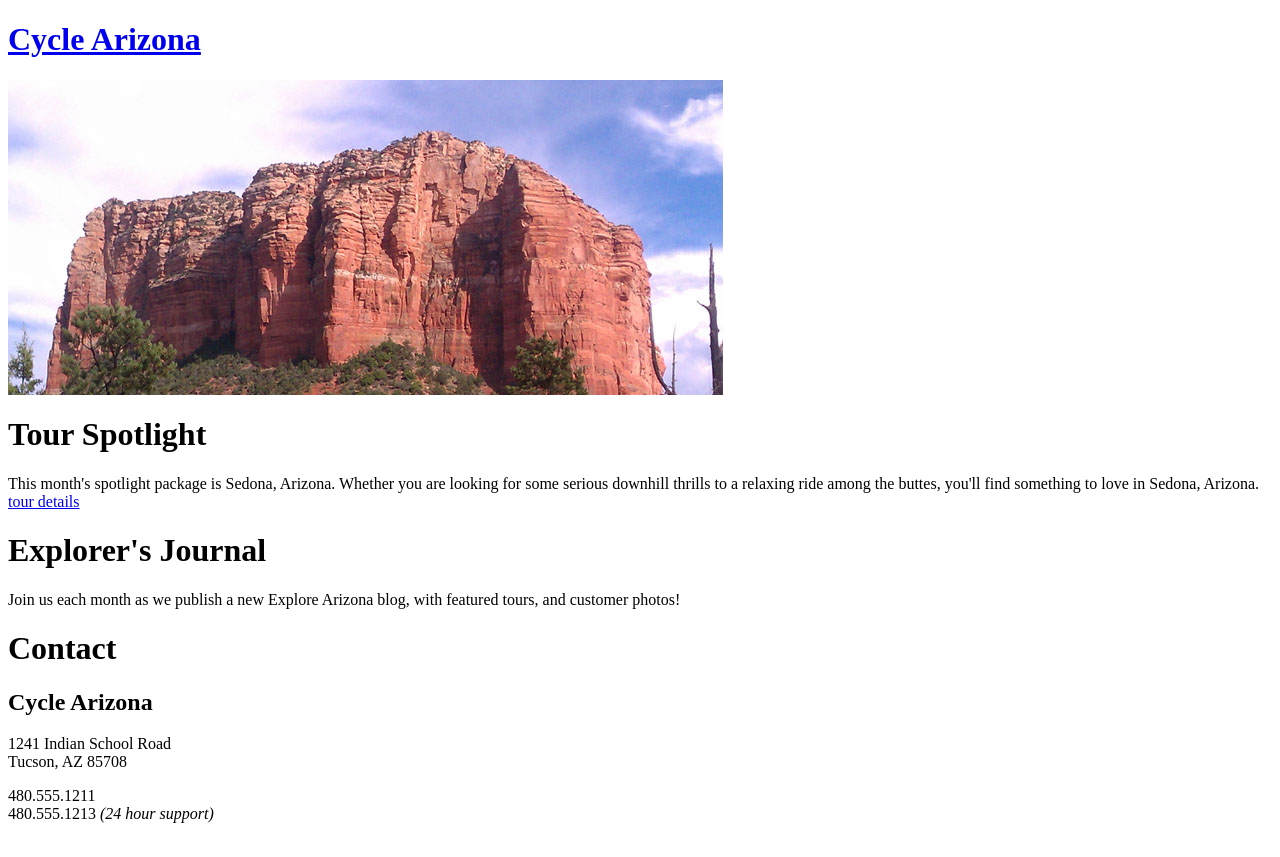
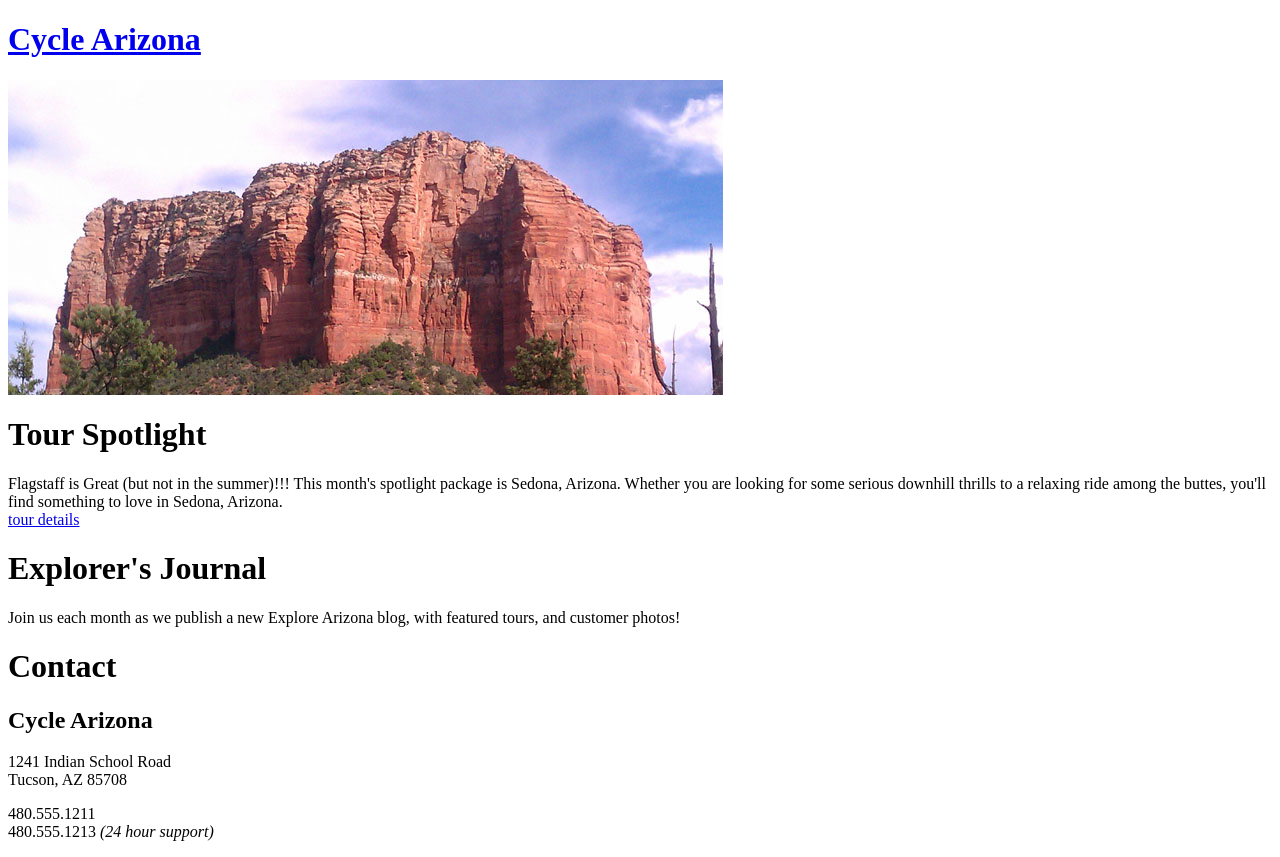
Before and after one commit to alonzoc/gitTraining, a plain HTML site: page index.html in a window 1280 px wide. Drawn offline with Linux system fonts and the light colour scheme.

Commit message:
Ooops! Forgot warning about heat in index.html

```diff
--- a/index.html
+++ b/index.html
@@ -24,7 +24,7 @@
         <div id="mainContent">
           <div id="mainArticle">
             <h1>Tour Spotlight</h1>
-            <p class="spotlight">This month's spotlight package is Sedona, Arizona. Whether you are looking for some serious downhill thrills to a relaxing ride among the buttes, you'll find something to love in Sedona, Arizona.<br /> <span class="accent"><a href="tours_cycle.html" title="Cycle Arizona">tour details</a></span></p>
+            <p class="spotlight">Flagstaff is Great (but not in the summer)!!! This month's spotlight package is Sedona, Arizona. Whether you are looking for some serious downhill thrills to a relaxing ride among the buttes, you'll find something to love in Sedona, Arizona.<br /> <span class="accent"><a href="tours_cycle.html" title="Cycle Arizona">tour details</a></span></p>
 
             <h1>Explorer's Journal</h1>
             <p class="videoText">Join us each month as we publish a new Explore Arizona blog, with featured tours, and customer photos!</p>
```
